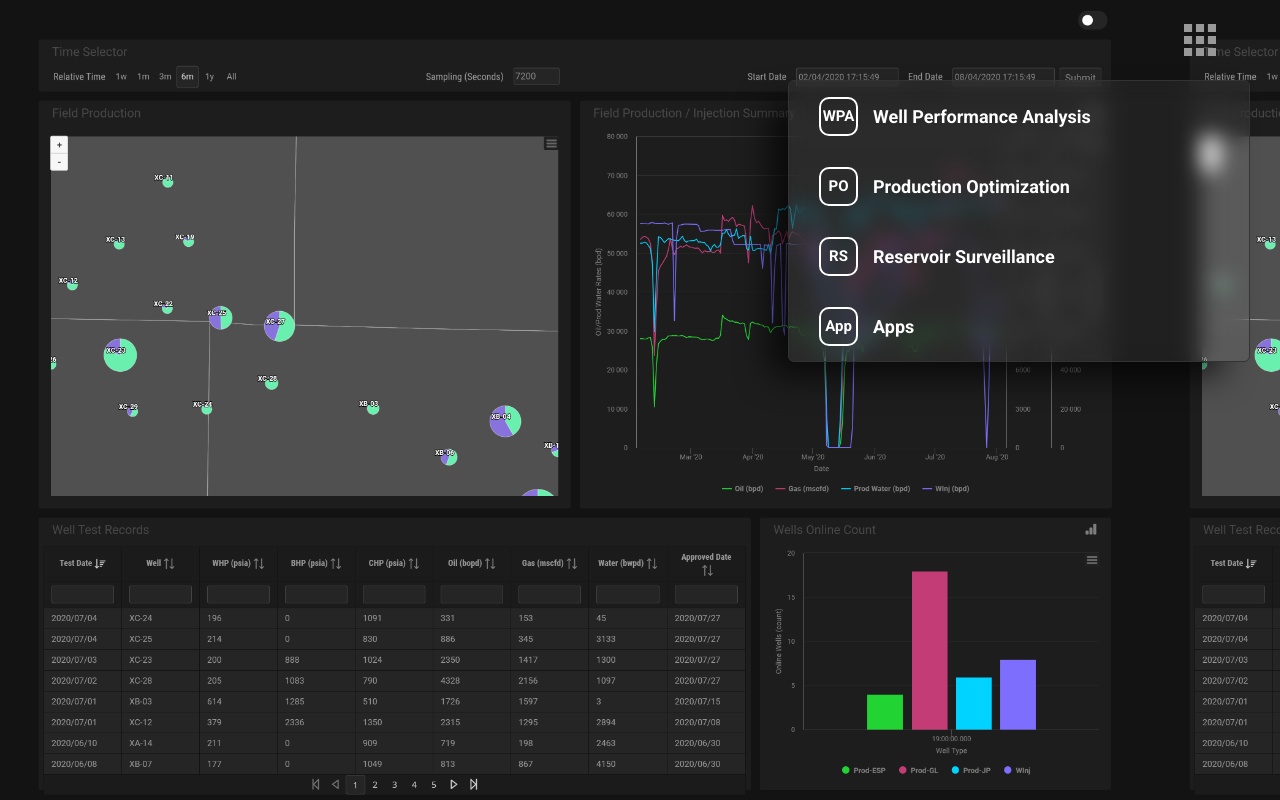
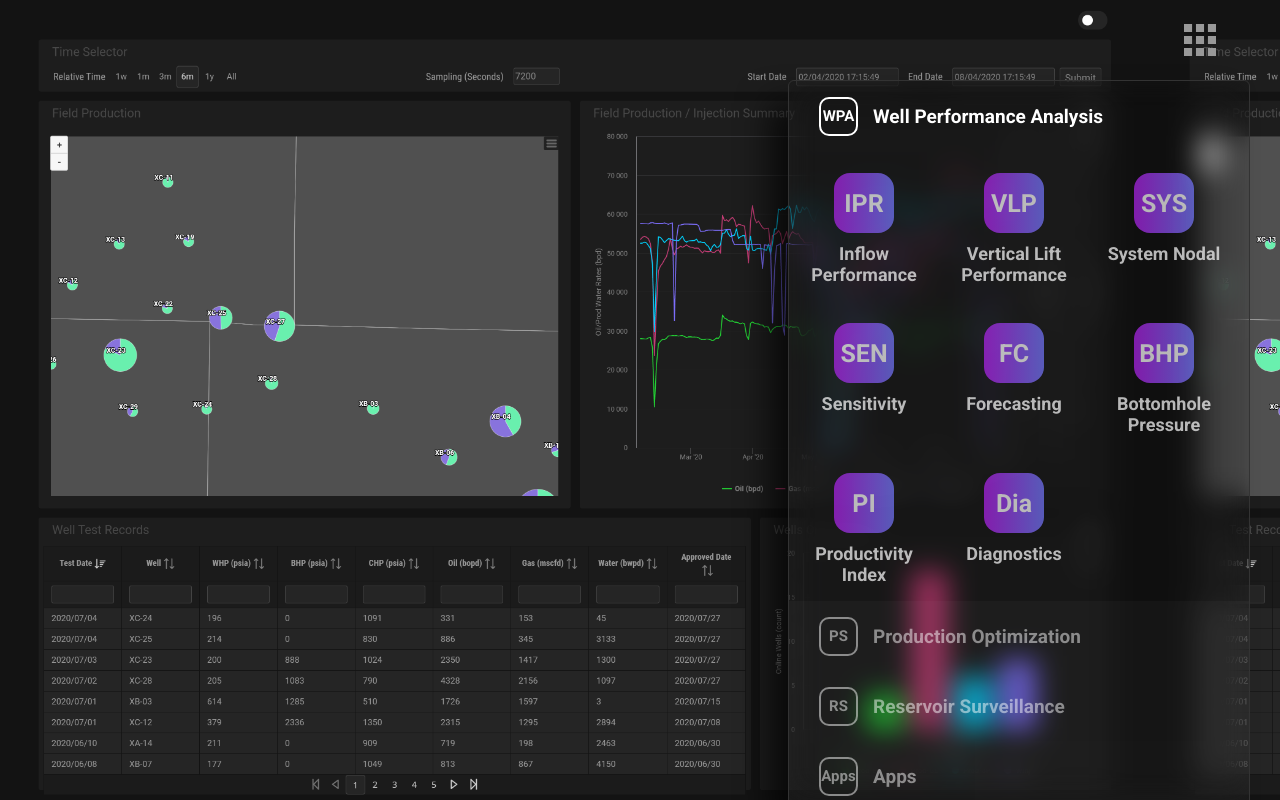
Before and after one commit to IgorDyniewski/menu-recruitment-task, a React (Create React App) app: page / in a window 1280 px wide. Built offline with nearby package versions, Linux system fonts and the light colour scheme.

Commit message:
added :hover state

```diff
--- a/src/App.js
+++ b/src/App.js
@@ -37,19 +37,19 @@ const Menu = styled.div`
     top: 80px;
     right: 30px;
     position: fixed;
-    border: 1px solid #333333;
+    border: 1.7px solid #333333;
     overflow: hidden;
     width: 460px;
     /* height: 600px; */
     border-radius: 6px;
     background-color: transparent;
-    backdrop-filter: blur(10px);
+    backdrop-filter: blur(14px) brightness(80%);
     box-shadow: -23px 18px 33px -5px rgba(0, 0, 0, 0.7);
 `
 
 const App = (props) => {
     // States
-    const [activeItem, setActiveItem] = useState(-1)
+    const [activeItem, setActiveItem] = useState(0)
     return (
         <Main>
             <MenuButton />
@@ -61,6 +61,7 @@ const App = (props) => {
                         isActive={activeItem === index}
                         onClick={() => (activeItem === index ? setActiveItem(-1) : setActiveItem(index))}
                         nodes={item.nodes}
+                        shortText={item.shortText ? item.shortText : undefined}
                     />
                 ))}
             </Menu>
@@ -89,8 +90,9 @@ const RowHeaderWrapper = styled.div`
     :hover {
         background-color: rgba(255, 255, 255, 0.23);
     }
-    transition: background-color 100ms ease-in;
+    transition: all 100ms ease-in;
     cursor: pointer;
+    opacity: ${(props) => (props.isActive ? 1 : 0.5)};
 `
 const RowContent = styled.div`
     width: 100%;
@@ -113,7 +115,7 @@ const ShortCutBox = styled.div`
     border-radius: 10px;
 `
 const Title = styled.span`
-    font-size: 18px;
+    font-size: 19px;
 `
 const NodeMain = styled.div`
     width: 150px;
@@ -121,8 +123,19 @@ const NodeMain = styled.div`
     /* border: 1px solid red; */
     display: flex;
     flex-direction: column;
-    justify-content: center;
+    justify-content: flex-start;
     align-items: center;
+    padding-top: 22px;
+    padding-right: 10px;
+    padding-left: 10px;
+    box-sizing: border-box;
+    cursor: pointer;
+    opacity: 0.7;
+    transition: all 200ms ease-in;
+    :hover {
+        background-color: rgba(255, 255, 255, 0.07);
+        opacity: 1;
+    }
 `
 const NodeShortcut = styled.div`
     width: 60px;
@@ -158,13 +171,13 @@ const Row = (props) => {
     return (
         <RowMain onClick={() => props.onClick()}>
             <RowHeaderWrapper isActive={isActive}>
-                <ShortCutBox>{getShortText(props.title)}</ShortCutBox>
+                <ShortCutBox>{props.shortText ? props.shortText : getShortText(props.title)}</ShortCutBox>
                 <Title>{props.title}</Title>
             </RowHeaderWrapper>
             <RowContent isActive={isActive} amountOfRows={Math.ceil(props.nodes.length / 3)}>
                 {props.nodes.map((node, index) => (
                     <NodeMain>
-                        <NodeShortcut>{getShortText(node.displayText)}</NodeShortcut>
+                        <NodeShortcut>{node.shortText ? node.shortText : getShortText(node.displayText)}</NodeShortcut>
                         <NodeText>{node.displayText}</NodeText>
                     </NodeMain>
                 ))}
--- a/src/lib/menuData.json
+++ b/src/lib/menuData.json
@@ -5,6 +5,7 @@
         "nodes": [
             {
                 "displayText": "Inflow Performance",
+                "shortText": "IPR",
                 "type": "PAGE",
                 "nodes": []
             },
@@ -15,21 +16,25 @@
             },
             {
                 "displayText": "System Nodal",
+                "shortText": "SYS",
                 "type": "PAGE",
                 "nodes": []
             },
             {
                 "displayText": "Sensitivity",
+                "shortText": "SEN",
                 "type": "PAGE",
                 "nodes": []
             },
             {
                 "displayText": "Forecasting",
                 "type": "PAGE",
+                "shortText": "FC",
                 "nodes": []
             },
             {
                 "displayText": "Bottomhole Pressure",
+                "shortText": "BHP",
                 "type": "PAGE",
                 "nodes": []
             },
@@ -48,6 +53,7 @@
     {
         "displayText": "Production Optimization",
         "type": "GROUP",
+        "shortText": "PS",
         "nodes": [
             {
                 "displayText": "Event Detection",
@@ -80,6 +86,7 @@
     {
         "displayText": "Apps",
         "type": "GROUP",
+        "shortText": "Apps",
         "nodes": [
             {
                 "displayText": "Graph Network Analysis",
```
